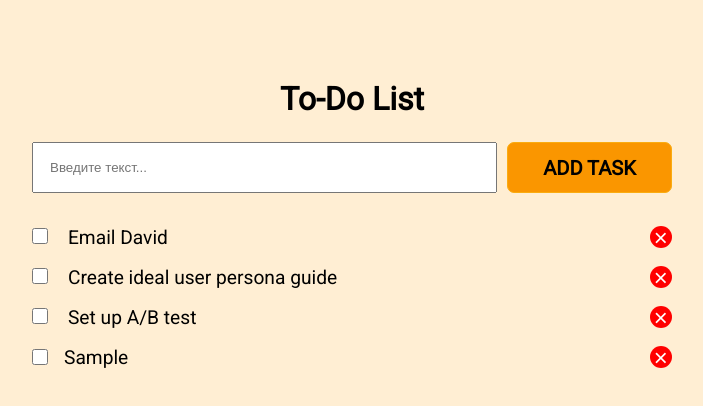
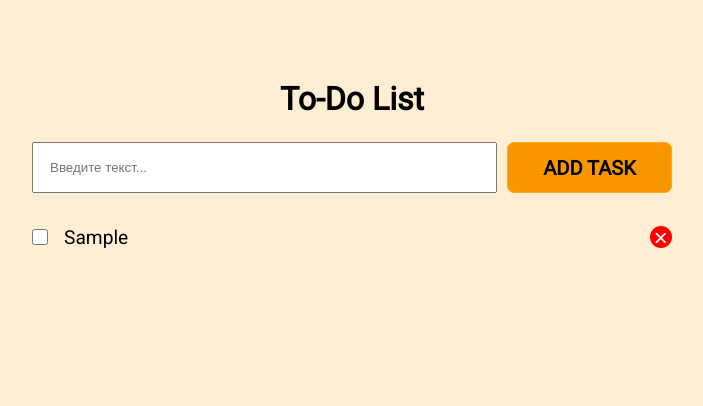
Before and after one commit to kotsartra/JetBrains-Frontend-Developer-To-Do-List, a plain HTML site: page index.html in a window 1280 px wide. Both pictures are taken after typing "Sample" into the empty fields and a click on the button "ADD TASK". Shown: the whole page, without its empty margins (288-991 px from the left). Drawn offline with Linux system fonts and the light colour scheme.

Commit message:
new code and ideas for todo app

```diff
--- a/index.html
+++ b/index.html
@@ -16,24 +16,7 @@
     </form>
 
     <ul id="task-list">
-        <li>
-            <label>
-                <input type="checkbox" class="checkbox" />
-                <span class="task">Email David</span>
-            </label>
-        </li>
-        <li>
-            <label>
-                <input type="checkbox" class="checkbox" />
-                <span class="task">Create ideal user persona guide</span>
-            </label>
-        </li>
-        <li>
-            <label>
-                <input type="checkbox" class="checkbox" />
-                <span class="task">Set up A/B test</span>
-            </label>
-        </li>
+
     </ul>
 
 <script src="script.js"></script>
--- a/script.js
+++ b/script.js
@@ -1,61 +1,88 @@
+const ulList = document.getElementById('task-list');
+const inputTask = document.getElementById('input-task');
+const addTaskButton = document.getElementById('add-task-button');
 
-// add delete buttons
-const toDoListItems = document.getElementsByTagName('li');
-for (let i = 0; i < toDoListItems.length; i++) {
+let taskStorage = [];
+
+// get from localStorage
+function restoreTaskList(task, checked=false) {
+    taskStorage = JSON.parse(localStorage.getItem('tasks')) || [];
+    taskStorage.forEach((value) => {
+        createLi(value.task, value.checked);
+    });
+}
+restoreTaskList();
+
+// delete task
+ulList.addEventListener("click", (e) => {
+    if (e.target.classList.contains('delete-btn')){
+        e.target.parentElement.remove();
+        saveTaskList();
+    }
+});
+
+// check task
+// for now, crossing out through css, then fix it
+ulList.addEventListener('click', (e) => {
+
+    if (e.target.classList.contains('checkbox')){
+        // let span = e.target.parentElement.querySelector('span');
+        // span.classList.toggle('checked');
+        saveTaskList();
+    }
+});
+
+// create new task
+function createLi (task, checked=false) {
+
+    const li = document.createElement('li');
+    const span = document.createElement('span');
+    const inputContent = document.createTextNode(task);
     const delButton = document.createElement('button');
-    delButton.className = 'delete-btn';
-    toDoListItems[i].appendChild(delButton);
-}
+    const checkbox = document.createElement('input');
+    const firstChild = document.getElementsByClassName('task');
 
-// delete click
-const deleteButtons = document.getElementsByClassName('delete-btn');
-for (let i = 0; i < deleteButtons.length; i++) {
-    deleteButtons[i].onclick = function () {
-        return this.parentNode.remove();
-    }
-}
+    document.getElementById('task-list').appendChild(li);
 
-// add new task
-document.getElementById('add-task-button').addEventListener('click', function () {
-
-    const inputValue = document.getElementById('input-task').value;
-    const li = document.createElement('li');
-
-
-    if (inputValue === '') {
-        alert('Введите текст!');
-    } else {
-        document.getElementById('task-list').appendChild(li);
-    }
-
-    const span = document.createElement('span');
     span.className = 'task';
+    // span.appendChild(document.createTextNode(task));
     li.appendChild(span);
 
-    const inputContent = document.createTextNode(`${inputValue}`);
     span.appendChild(inputContent);
 
-
-    document.getElementById('input-task').value = '';
-
-    const delButton = document.createElement('button');
     delButton.className = 'delete-btn';
     li.appendChild(delButton);
 
-    const deleteButtons = document.getElementsByClassName('delete-btn');
-    for (let i = 0; i < deleteButtons.length; i++) {
-        deleteButtons[i].onclick = function () {
-            let div = this.parentElement;
-            return div.remove();
-        }
-    }
-
-    const checkbox = document.createElement('input');
     checkbox.className = 'checkbox';
     checkbox.type = 'checkbox';
-
-    const firstChild = document.getElementsByClassName('task');
+    checkbox.checked = checked;
 
     li.insertBefore(checkbox, li.firstChild);
 
+    document.getElementById('input-task').value = '';
+};
+
+// add new task click
+addTaskButton.addEventListener('click', function (e) {
+
+    if (!inputTask.value) {
+        alert('Введите текст!');
+    } else {
+        createLi(inputTask.value);
+        saveTaskList();
+    }
+
 });
+
+// save to localStore
+function saveTaskList() {
+    let tasks = ulList.querySelectorAll('li');
+    taskStorage = [];
+    tasks.forEach((t) => {
+        taskStorage.push({
+            'task': t.querySelector('.task').textContent,
+            'checked': t.querySelector(".checkbox").checked
+        });
+    });
+    localStorage.setItem('tasks', JSON.stringify(taskStorage));
+};
--- a/style.css
+++ b/style.css
@@ -111,3 +111,11 @@ body {
     font-size: x-large;
     top: -10%;
 }
+
+.checked {
+    text-decoration: line-through;
+}
+
+input[type=checkbox]:checked + span {
+    text-decoration: line-through;
+}
```
